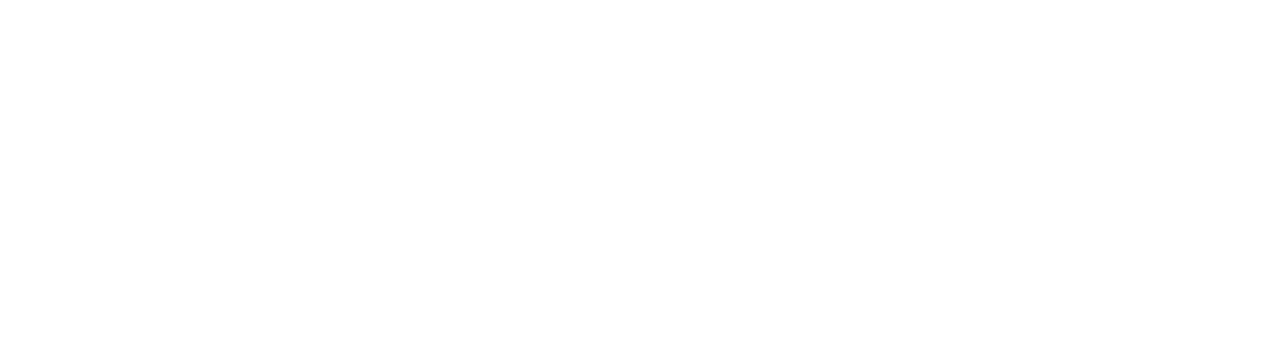
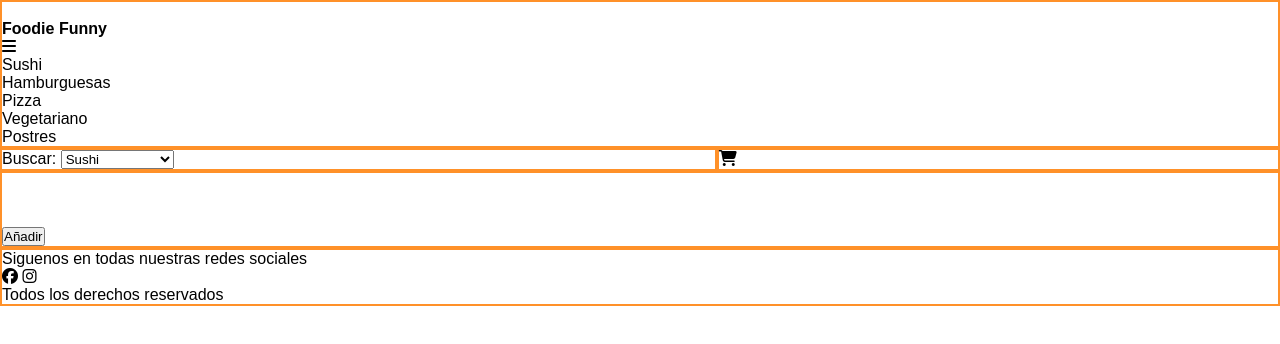
Before and after one commit to Bagutierrezv/funny_food, a plain HTML site: page index.html in a window 1280 px wide. Drawn offline with Linux system fonts and the light colour scheme; a web font is replaced by a local one.

Commit message:
add: se agregan las grid y se secciona pag

```diff
--- a/assets/css/style.css
+++ b/assets/css/style.css
@@ -0,0 +1,47 @@
+@import url('https://fonts.googleapis.com/css2?family=Cabin+Condensed:wght@400;500;600;700&family=Fira+Sans:ital,wght@0,100;0,200;0,300;0,400;0,500;0,600;0,700;0,800;0,900;1,100;1,200;1,300;1,400;1,500;1,600;1,700;1,800;1,900&family=Nunito:ital,wght@0,200..1000;1,200..1000&family=Open+Sans:ital,wght@0,300..800;1,300..800&display=swap');
+
+*{
+    margin: 0;
+    padding: 0;
+    box-sizing: border-box;
+    font-family: "Cabin Condensed", sans-serif;
+}
+
+body{
+    display: grid;
+    grid-template-areas:
+    'navegacion navegacion'
+    'buscador comprar'
+    'contenido contenido'
+    'footer footer';
+}
+
+.nav{
+    grid-area: navegacion;
+
+    border: 2px solid #ff9129;
+}
+
+.buscar{
+    grid-area: buscador;
+
+    border: 2px solid #ff9129;
+}
+
+.comprar{
+    grid-template-areas: comprar;
+
+    border: 2px solid #ff9129;
+}
+
+main{
+    grid-area: contenido;
+
+    border: 2px solid #ff9129;
+}
+
+footer{
+    grid-area: footer;
+
+    border: 2px solid #ff9129;
+}
--- a/index.html
+++ b/index.html
@@ -11,6 +11,106 @@
     <title>Foodie Funny</title>
 </head>
 <body>
+    <!--SECCION DE MENU DE NAVEGACION-->
+
+    <!--Navbar-->
+    <section class="nav">
+
+        <nav>
+            <div>
+                <img src="" alt="">
+                <h4>Foodie Funny</h4>
+            </div>
+            <div class="menu-burger">
+                    <i class="fa-solid fa-bars"></i>
+            </div>
+        </nav>
+
+
+
+    <!--Opciones-->
+        <aside>
+            <menu>
+                <p>Sushi</p>
+                <p>Hamburguesas</p>
+                <p>Pizza</p>
+                <p>Vegetariano</p>
+                <p>Postres</p>
+            </menu>
+        </aside>
+
+    </section>
+
+    <!--SECCION DE FILTROS DE BUSQUEDA-->
+    <!--Buscador-->
+    <section class="buscar">
+        <label for="buscar">Buscar:</label>
+        <select name="buscar" id="carlist">
+            <option value="tipos">Sushi</option>
+            <option value="tipos">Hamburguesas</option>
+            <option value="tipos">Pizza</option>
+            <option value="tipos">Vegetariano</option>
+        </select>
+    </section>
+
+    <section class="comprar">
+        <i class="fa-solid fa-cart-shopping"></i>
+    </section>
+
+    <main>
+        <section class="info-bg">
+            <!--fondo del header-->
+            <img src="" alt="">
+            <div class="info">
+                <!--imagen de header en caso de aplicar-->
+                <figure class="info-img">
+                    <img src="" alt="">
+                </figure>
+                <!--texto-->
+                <div class="info-text">
+                    <p></p>
+                </div>
+            </div>
+        </section>
+
+        <section class="galeria">
+            <div class="card">
+                <div class="card-img">
+                    <img src="" alt="">
+                </div>
+                <div class="card-text">
+                    <p></p>
+                </div>
+                <button>Añadir</button>
+            </div>
+        </section>
+    </main>
+
+
+
+
+
+
+
+    <!--SECCION PIE DE PAGINA-->
+    <!--Footer-->
+    <footer>
+        <div class="text-footer">
+            Siguenos en todas nuestras redes sociales
+        </div>
+        <div class="iconos-footer">
+            <i class="fa-brands fa-facebook"></i>
+            <i class="fa-brands fa-instagram"></i>
+        </div>
+        <div class="text-footer">
+            Todos los derechos reservados
+        </div>
+    </footer>
+
+
+
+
+
 
 </body>
 </html>
```
